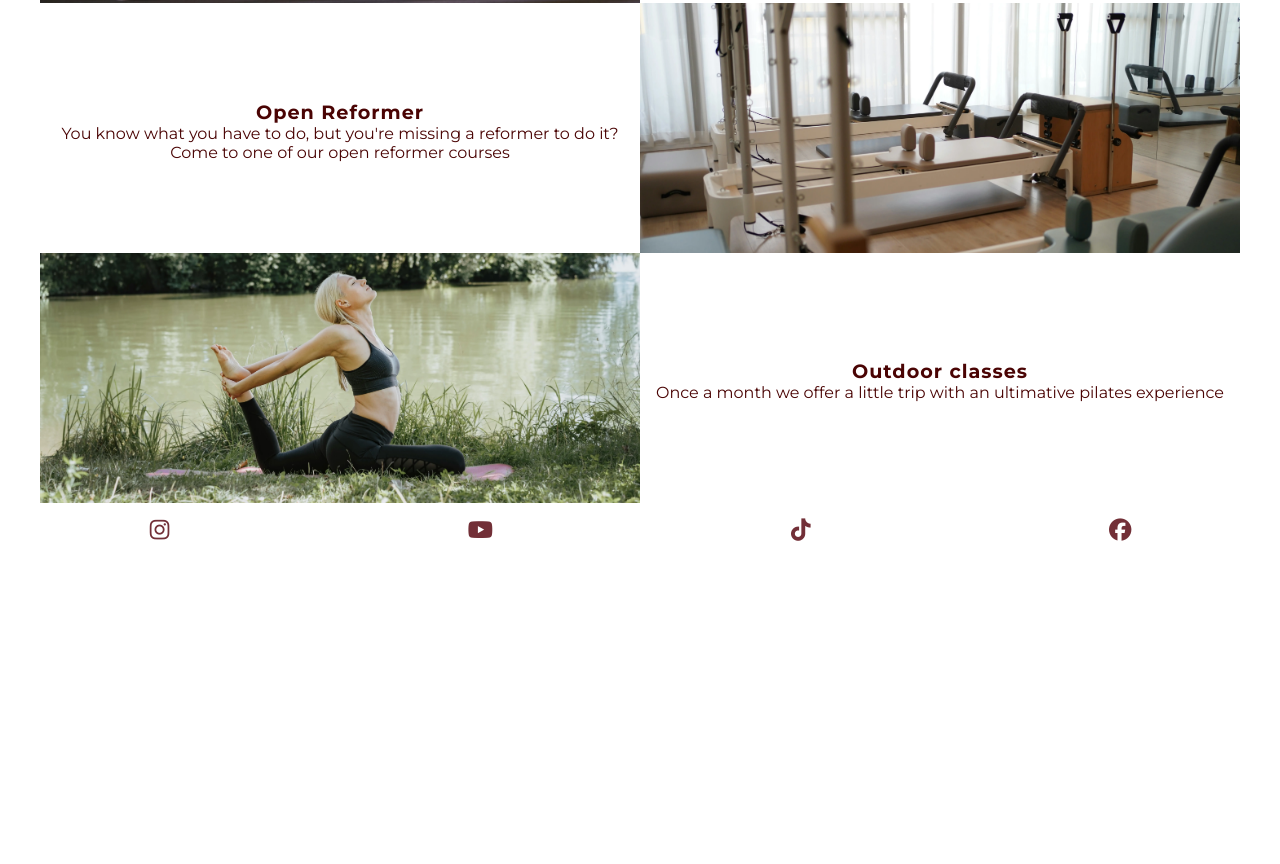
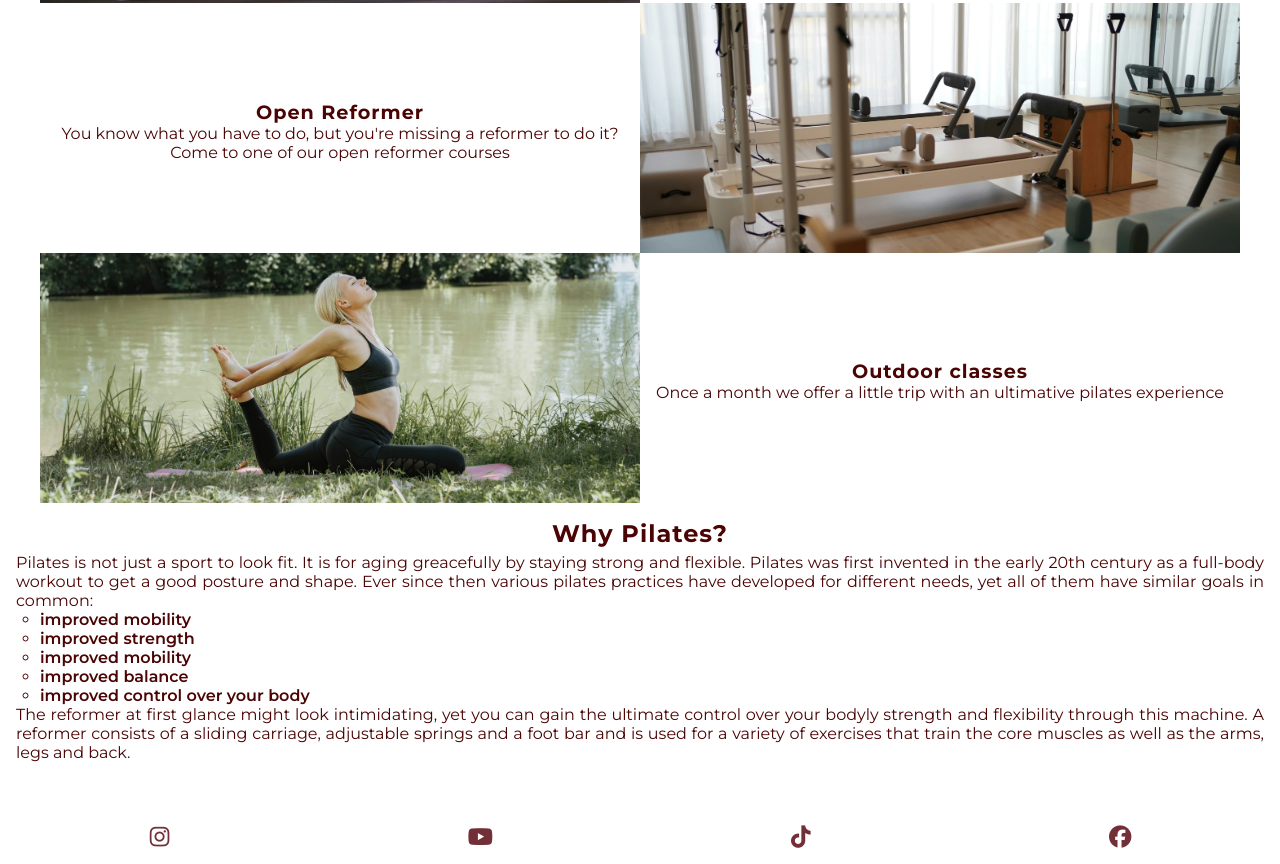
Before and after one commit to Xakkusu/1_project_pilates, a plain HTML site: page index.html in a window 1280 px wide. Shown: the part 1411-2275 px from the top of the page. Before the commit the page ends 1968 px from the top, so only its background shows below. Drawn offline with Linux system fonts and the light colour scheme.

Commit message:
add Why Pilates section with style for Index Page

```diff
--- a/assets/css/style.css
+++ b/assets/css/style.css
@@ -38,6 +38,7 @@ main{
     flex: 1 0 auto;
     margin-top: 53px;
     flex-direction: column;
+    padding-bottom: 2rem;
 }
 
 /*Header*/
@@ -170,6 +171,23 @@ nav{
 
 #best-single-courses-image {
     background: url(../images/best-single-courses-image.webp) center center / cover;
+}
+
+/* Why Pilates section on index page */
+#why-pilates {
+    text-align: justify;
+    padding: 1rem;
+}
+
+#why-pilates h2{
+    text-align: center;
+    padding-bottom: 5px;
+}
+
+#ul-why-pilates {
+    list-style-type:circle;
+    font-weight:550;
+    padding-left: 1.5rem;
 }
 
 /* Footer  */
--- a/index.html
+++ b/index.html
@@ -2,7 +2,7 @@
 <html lang="en">
 <head>
     <meta charset="UTF-8">
-    <meta name="viewport" content="width=device-width, initial-scale=1.0">
+    <meta name="viewport" content="width=device-width, initial-scale=1.0 shrink-to-fit=no" >
     <!-- add Meta tags for search engine, description, keyword and author-->
     <meta name="description" content="Pialtes website to book courses and gain more knowledge about a pilates studio">
     <meta name="keywords" content="pilates, reformer pilates, self-care, sport, pilates course, pilates class, pilates for beginner, pilates studio, Vienna, Austria, exercise">
@@ -78,7 +78,39 @@
                 <div id="best-outdoor-courses-image" class="best-course-box best-course-image"></div>
             </div>
         </section>
-        <!--what is pilates section-->
+        <section id="why-pilates">
+            <div id="why-pilates-section">
+                <h2>Why Pilates?</h2>
+                <div id="why-pilates-text">
+                    <p>
+                        Pilates is not just a sport to look fit. It is for aging greacefully by staying strong and flexible.
+                        Pilates was first invented in the early 20th century as a full-body workout to get a good posture and shape.
+                        Ever since then various pilates practices have developed for different needs, yet all of them have similar goals in common:
+                    </p>
+                    <ul id="ul-why-pilates">
+                        <li>
+                            improved mobility
+                        </li>
+                        <li>
+                            improved strength
+                        </li>
+                        <li>
+                            improved mobility
+                        </li>
+                        <li>
+                            improved balance
+                        </li>
+                        <li>
+                            improved control over your body
+                        </li>
+                    </ul>
+                    <p>
+                        The reformer at first glance might look intimidating, yet you can gain the ultimate control over your bodyly strength and flexibility through this machine.
+                        A reformer consists of a sliding carriage, adjustable springs and a foot bar and is used for a variety of exercises that train the core muscles as well as the arms, legs and back.
+                    </p>
+                </div>
+            </div>
+        </section>
         <!--contact us/where to find us section-->
     </main>
     <footer>
```
Also changed, not shown: assets/images/bullet.png (added).
